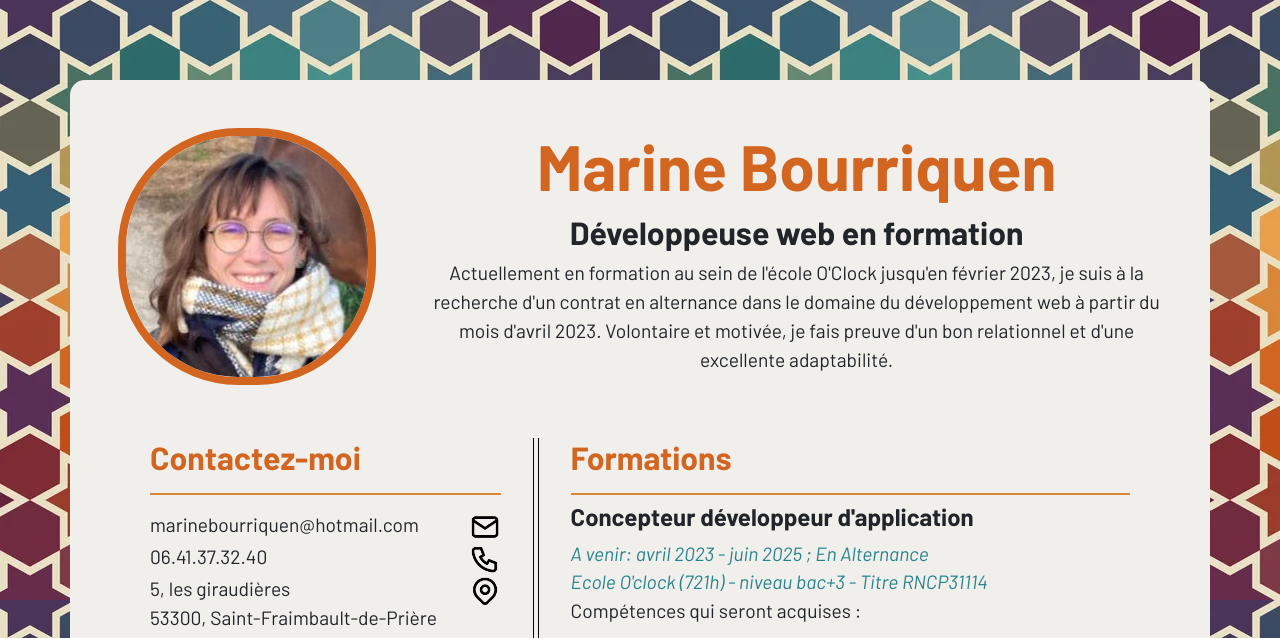
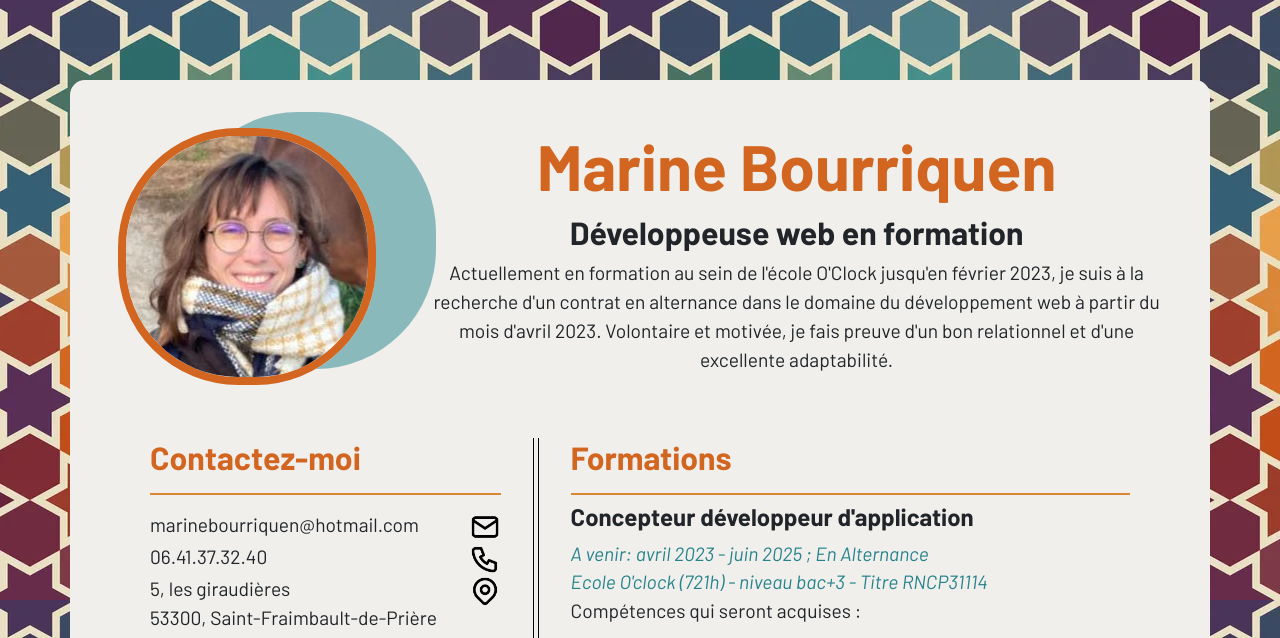
Before and after one commit to MarineBourriquen/MarineBourriquen.github.io, a plain HTML site: page index.html in a window 1280 px wide. Shown: the top 638 px of the page. Drawn offline with nearby package versions, Linux system fonts and the light colour scheme.

Commit message:
box shadow photo profil

```diff
--- a/css/style.css
+++ b/css/style.css
@@ -45,6 +45,7 @@ body {
     .photo_profil .profil{
         border-radius: 120px;
         border: 8px #D2651F solid;
+        box-shadow: 60px -16px rgba(39,131,139,0.5);
     }
 
     header .presentation{
```
